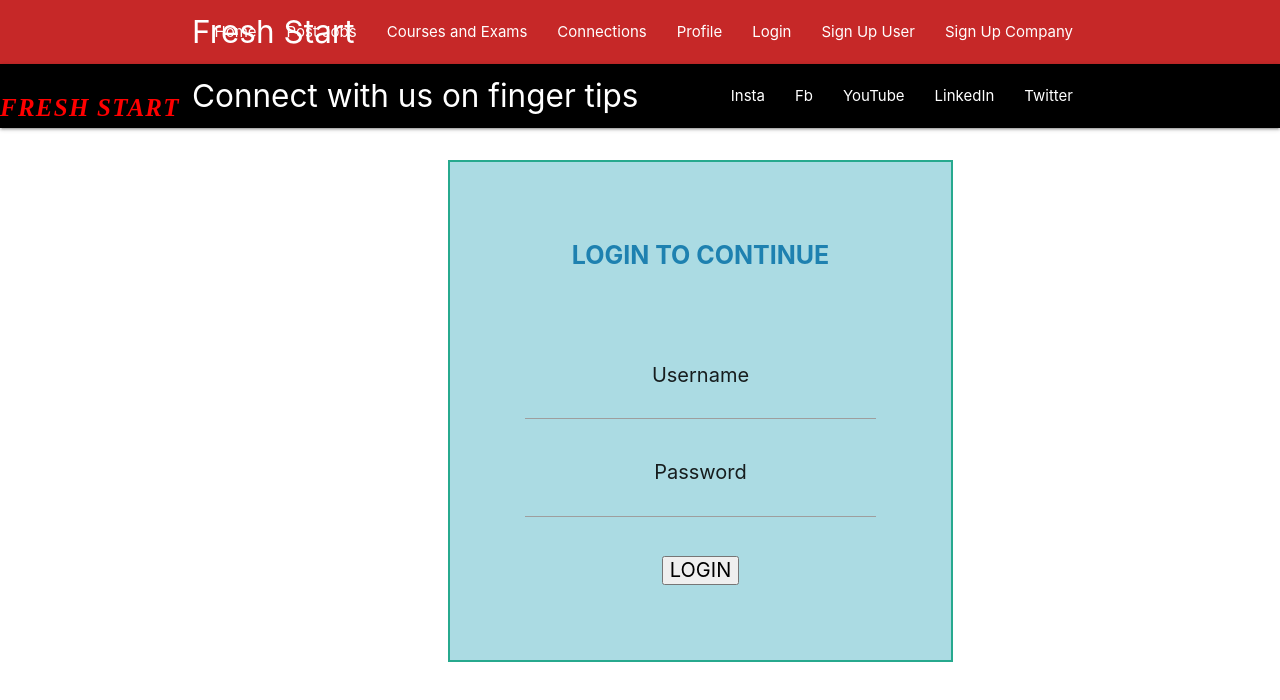
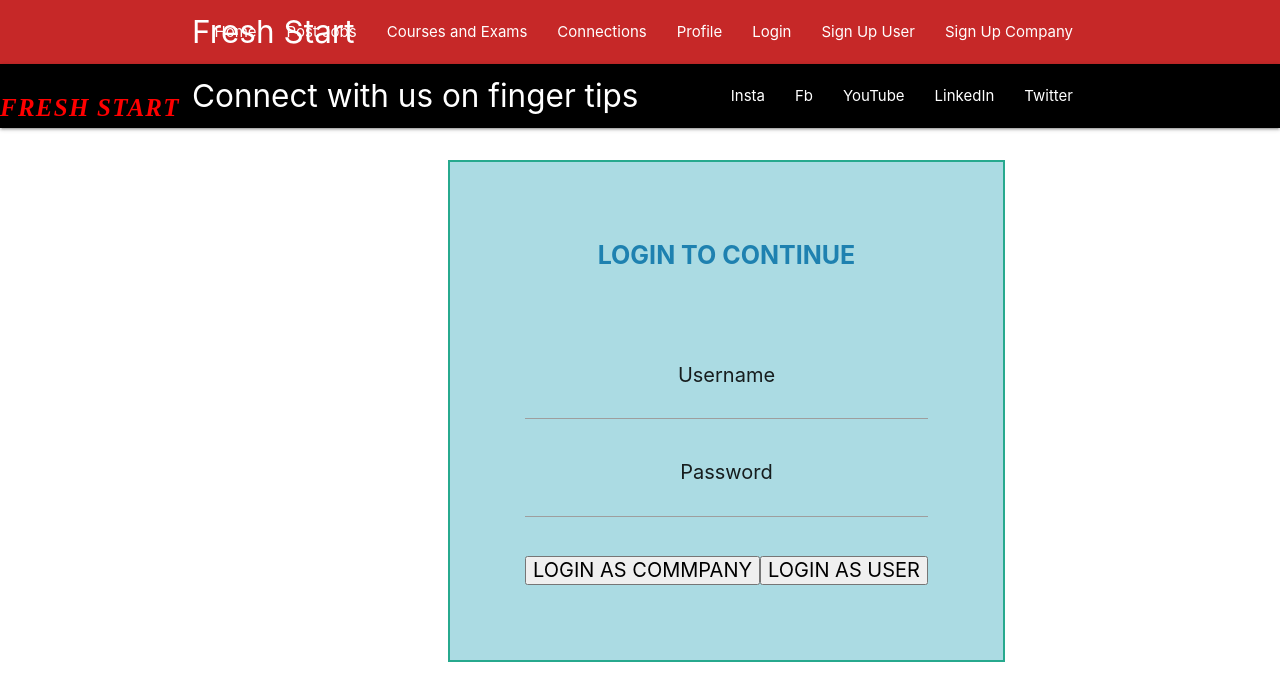
Before and after one commit to anushkajlr/Job-Portal-MERN-Project, a React (Create React App) app: page /login in a window 1280 px wide. Shown: the top 700 px of the page. Built offline with nearby package versions, Linux system fonts and the light colour scheme.

Commit message:
Update login.js

```diff
--- a/src/components/login.js
+++ b/src/components/login.js
@@ -19,10 +19,26 @@ class Logo extends React.Component
 }
 class Form extends React.Component
 {
-    handleClick = (e)=>{
+    handleClickComp = (e)=>{
         e.preventDefault();
         console.log(this.setUser.current.value);
         console.log(this.setPass.current.value);
+        axios.post("http://localhost:9000/LoginCompany", this.state)
+            .then(res => {
+                console.log(res.data)
+
+        })
+
+    }
+    handleClickUser = (e)=>{
+        e.preventDefault();
+        console.log(this.setUser.current.value);
+        console.log(this.setPass.current.value);
+        axios.post("http://localhost:9000/LoginUser", this.state)
+            .then(res => {
+                console.log(res.data)
+
+        })
 
     }
     constructor(props)
@@ -56,7 +72,8 @@ class Form extends React.Component
             <br/><br/>
             Password<br/><input type = "text" size = "30"style = {{height:"25px"}}  ref = {this.setPass}/>
             <br/><br/>
-            <button onClick = {this.handleClick}>LOGIN</button>
+            <button onClick = {this.handleClickComp}>LOGIN AS COMMPANY</button>
+            <button onClick = {this.handleClickUser}>LOGIN AS USER</button>
             </form>
             </div>)
     }
```
